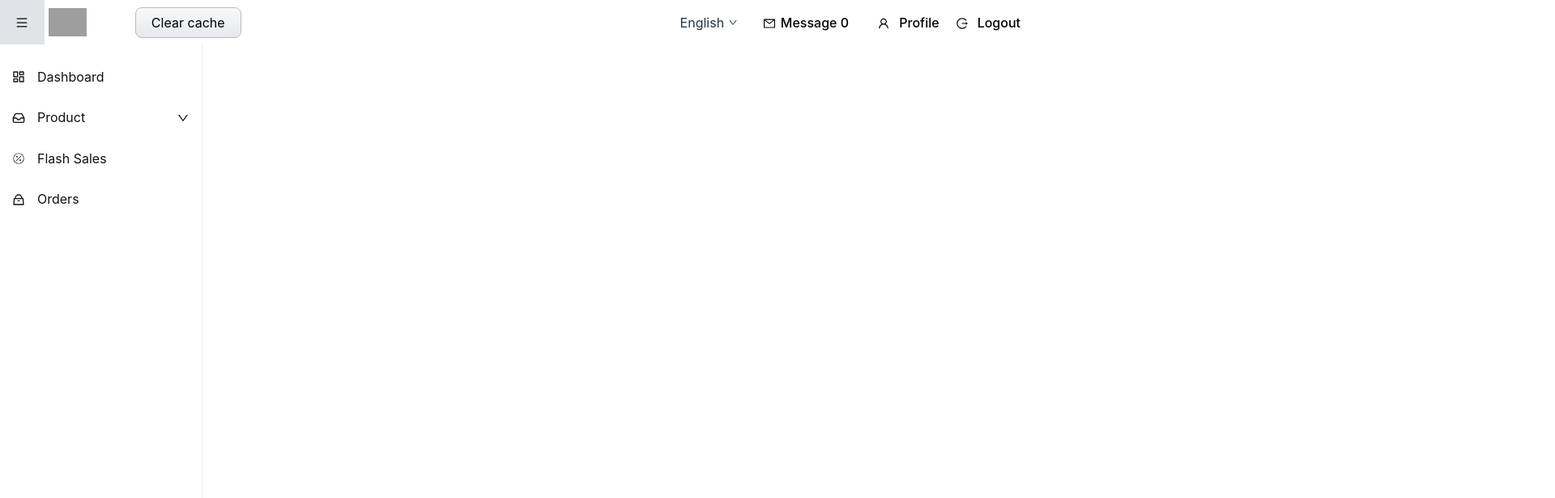
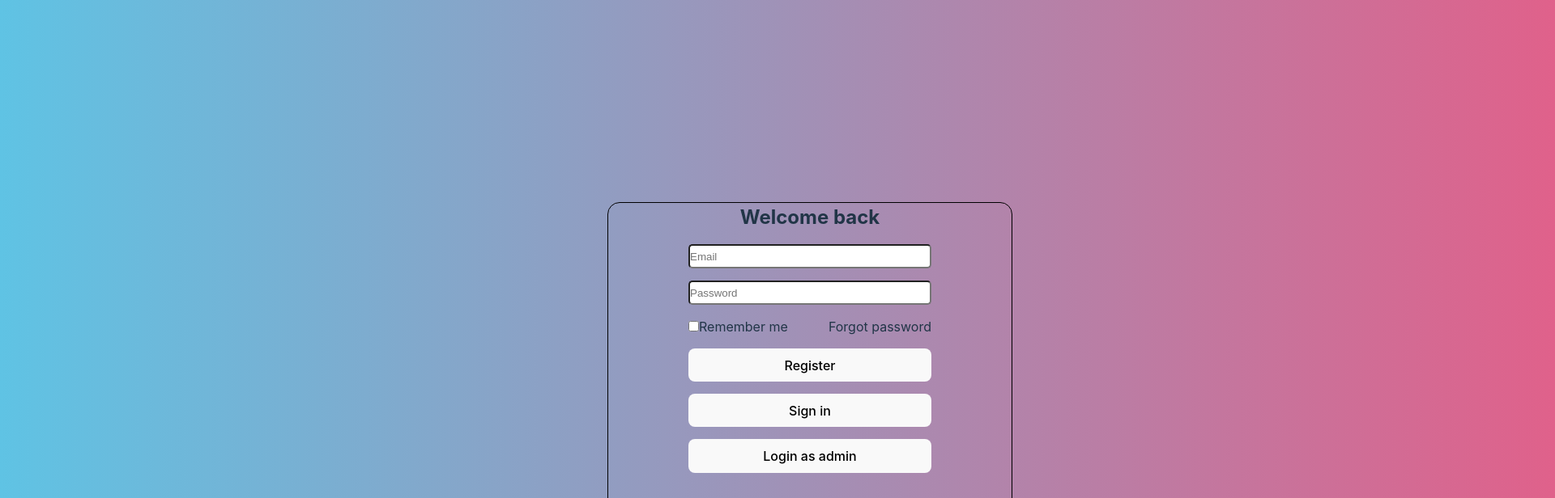
Before and after one commit to minhquy0898/admin, a React (Vite) app: page / in a window 1280 px wide. Shown: the top 616 px of the page at 81% size, 1920 px wide, since content can reach past the window. Built offline with nearby package versions, Linux system fonts and the light colour scheme; grey boxes are pictures that could not be loaded.

Commit message:
login logic

```diff
--- a/package.json
+++ b/package.json
@@ -12,6 +12,10 @@
   "dependencies": {
     "@react-icons/all-files": "^4.1.0",
     "axios": "^1.4.0",
+    "buffer": "^6.0.3",
+    "js-cookie": "^3.0.5",
+    "jsonwebtoken": "^9.0.1",
+    "jwt-decode": "^3.1.2",
     "react": "^18.2.0",
     "react-dom": "^18.2.0",
     "react-icons": "^4.10.1",
--- a/src/App.jsx
+++ b/src/App.jsx
@@ -1,7 +1,6 @@
 import './App.css'
 import { Route, BrowserRouter, Routes } from 'react-router-dom'
 import Header from './assets/components/Header'
-// import Content from './assets/components/Content'
 import ProductContextProvider from './assets/components/Context/ProductContextProvider'
 import Login from './assets/components/Login/Login'
 import Sidebar from './assets/components/Sidebar'
@@ -15,8 +14,7 @@ function App() {
         <BrowserRouter>
           <Routes>
             {/* Route for the login page */}
-            <Route path="/login" element={<Login />} />
-
+            <Route path="/" element={<Login />} />
             {/* All other routes */}
             <Route
               path="/*"
--- a/src/assets/components/Header.jsx
+++ b/src/assets/components/Header.jsx
@@ -1,6 +1,12 @@
 import './Header.css'
+import Cookies from 'js-cookie'
 import { AiOutlineMenu, AiOutlineDown, AiOutlineMail, AiOutlineUser, AiOutlineLogout } from 'react-icons/ai'
 const Header = () => {
+    const HandleClickLogOut = () => {
+        Cookies.remove("jwt")
+        console.log("xóa");
+        window.location.href = '/'
+    }
     return (
         <div className="container_header">
             <div className="header_logo">
@@ -29,11 +35,11 @@ const Header = () => {
                     </div>
                     <div className="nav_right_menu">
                         <button><AiOutlineUser className='icon' /> Profile</button>
-                        <button><AiOutlineLogout className='icon' /> Logout</button>
+                        <button onClick={HandleClickLogOut}><AiOutlineLogout className='icon' /> Logout</button>
                     </div>
                 </div>
             </div>
-        </div>
+        </div >
     )
 }
 
--- a/src/assets/components/Login/Login.jsx
+++ b/src/assets/components/Login/Login.jsx
@@ -2,6 +2,8 @@ import React, { useState } from 'react'
 import './Login.css'
 import axios from 'axios';
 import { v4 as uuidv4 } from 'uuid'
+import Cookies from 'js-cookie';
+
 function Login() {
     const [account, setAccount] = useState({
         id: "",
@@ -66,8 +68,10 @@ function Login() {
                 setErr("Wrong Password")
             } else {
                 setErr("login success")
+                Cookies.set('jwt', CheckEmail.email, { expires: 31 })
                 window.location.href = '/product'
             }
+
         }
     }
     return (
```
Also changed, not shown: 1 other file (tests, documents, lock files or other folders).
